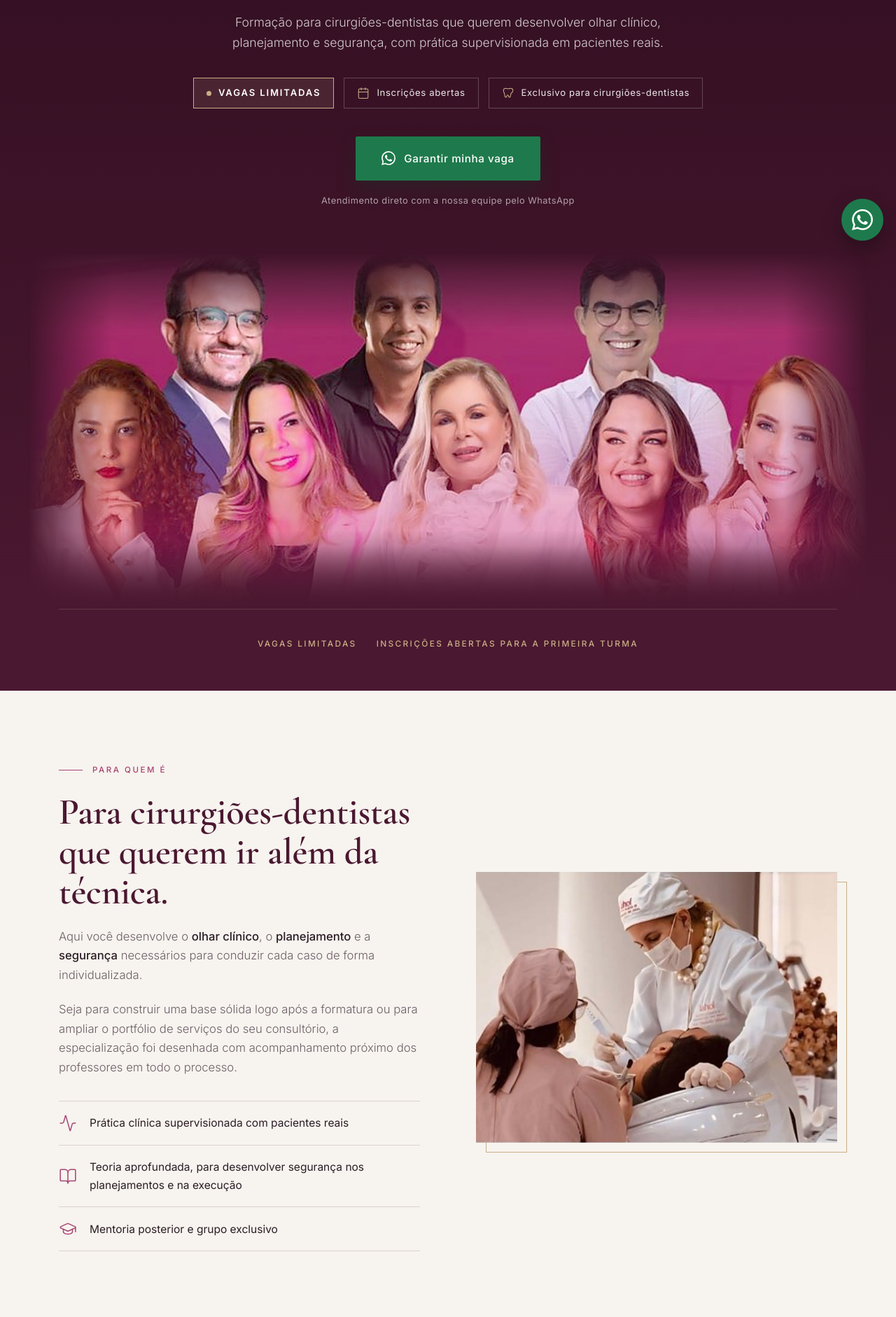
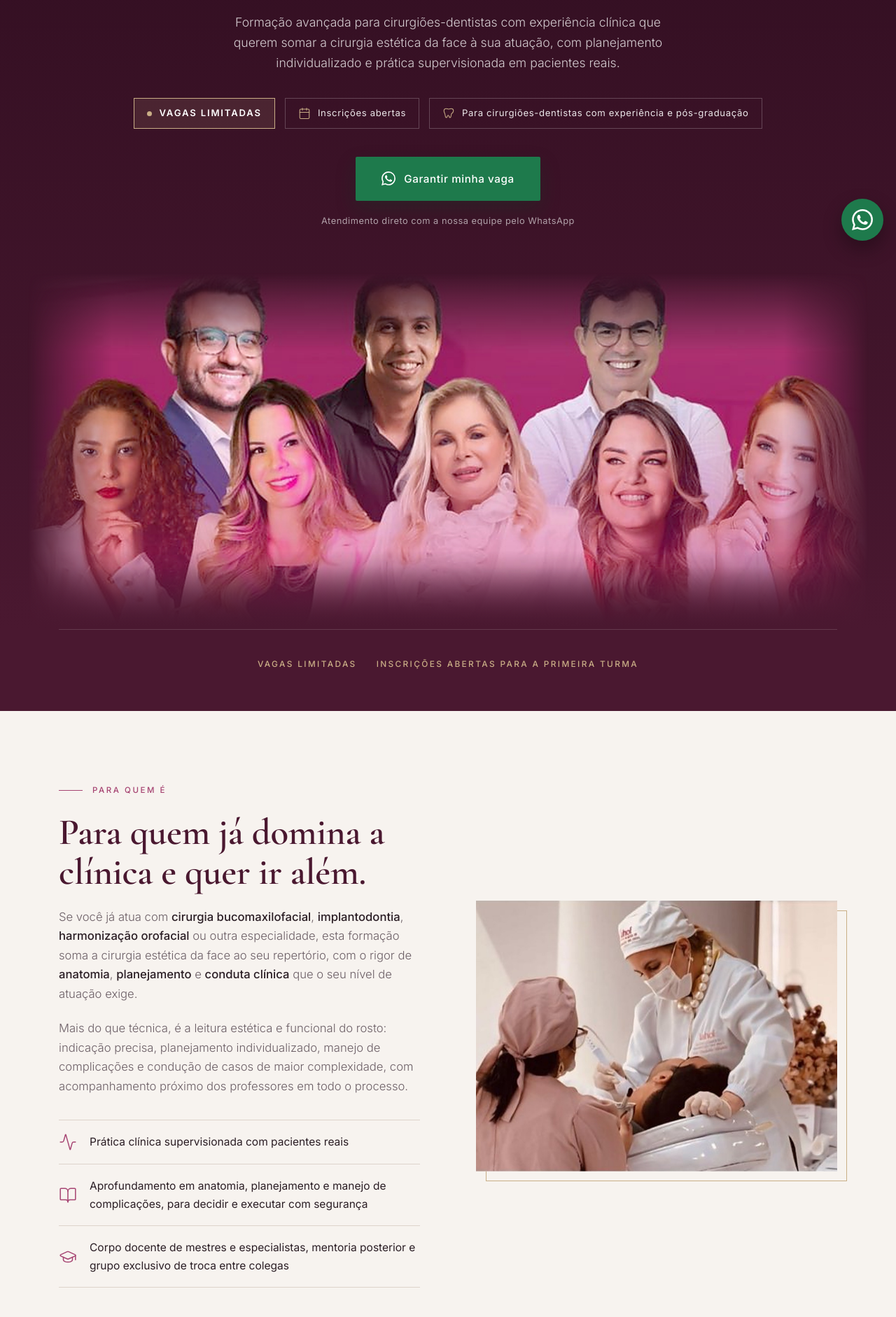
Before and after one commit to renatoamorimdl-ai/iahof-cirurgias-da-face, a plain HTML site: page forms/index.html in a window 1280 px wide. Shown: the part 438-2320 px from the top of the page at 70% size. Drawn offline with nearby package versions, Linux system fonts and the light colour scheme.

Commit message:
Copy da pagina direcionada a dentistas com experiencia e pos-graduacao (sem alterar Pixel, botoes ou rastreamento)
Co-Authored-By: Claude Sonnet 5.5 <noreply@anthropic.com>
Claude-Session: https://claude.ai/code/session_01JCJMpVCaH4kwLwv8nvZ4Pe

```diff
--- a/forms/index.html
+++ b/forms/index.html
@@ -5,10 +5,10 @@
 <meta name="viewport" content="width=device-width, initial-scale=1, viewport-fit=cover">
 <title>Especialização em Cirurgias Estéticas da Face | IAHOF</title>
 <meta name="robots" content="noindex">
-<meta name="description" content="Especialização em Cirurgias Estéticas da Face para cirurgiões-dentistas, com prática clínica supervisionada em pacientes reais. IAHOF, Recife/PE. Vagas limitadas.">
+<meta name="description" content="Especialização em Cirurgias Estéticas da Face para cirurgiões-dentistas com experiência clínica e pós-graduação, com prática supervisionada em pacientes reais. IAHOF, Recife/PE. Vagas limitadas.">
 <meta name="theme-color" content="#3B1228">
 <meta property="og:title" content="Especialização em Cirurgias Estéticas da Face | IAHOF">
-<meta property="og:description" content="Formação para cirurgiões-dentistas com prática supervisionada e teoria aprofundada. Vagas limitadas.">
+<meta property="og:description" content="Formação avançada para cirurgiões-dentistas com experiência clínica, com prática supervisionada em pacientes reais. Vagas limitadas.">
 <meta property="og:type" content="website">
 <meta property="og:image" content="/images/hero.jpg">
 <link rel="icon" href="/images/logo-plum.png">
@@ -358,11 +358,11 @@ body.lead-open{overflow:hidden}
   <div class="wrap">
     <div class="kicker">Especialização presencial · Recife/PE</div>
     <h1>Especialização em <em>Cirurgias Estéticas</em> da Face</h1>
-    <p class="sub">Formação para cirurgiões-dentistas que querem desenvolver olhar clínico, planejamento e segurança, com prática supervisionada em pacientes reais.</p>
+    <p class="sub">Formação avançada para cirurgiões-dentistas com experiência clínica que querem somar a cirurgia estética da face à sua atuação, com planejamento individualizado e prática supervisionada em pacientes reais.</p>
     <div class="badges">
       <span class="badge hot"><span class="dot" style="margin:0"></span>Vagas limitadas</span>
       <span class="badge"><svg class="ic"><use href="#i-cal"/></svg>Inscrições abertas</span>
-      <span class="badge"><svg class="ic"><use href="#i-tooth"/></svg>Exclusivo para cirurgiões-dentistas</span>
+      <span class="badge"><svg class="ic"><use href="#i-tooth"/></svg>Para cirurgiões-dentistas com experiência e pós-graduação</span>
     </div>
     <a class="btn btn-wa js-lead" data-place="hero" href="#"><svg class="wa"><use href="#i-wa"/></svg>Garantir minha vaga</a>
     <span class="cta-note">Atendimento direto com a nossa equipe pelo WhatsApp</span>
@@ -386,13 +386,13 @@ body.lead-open{overflow:hidden}
   <div class="wrap">
     <div>
       <div class="kicker">Para quem é</div>
-      <h2>Para cirurgiões-dentistas que querem ir além da técnica.</h2>
-      <p>Aqui você desenvolve o <strong>olhar clínico</strong>, o <strong>planejamento</strong> e a <strong>segurança</strong> necessários para conduzir cada caso de forma individualizada.</p>
-      <p>Seja para construir uma base sólida logo após a formatura ou para ampliar o portfólio de serviços do seu consultório, a especialização foi desenhada com acompanhamento próximo dos professores em todo o processo.</p>
+      <h2>Para quem já domina a clínica e quer ir além.</h2>
+      <p>Se você já atua com <strong>cirurgia bucomaxilofacial</strong>, <strong>implantodontia</strong>, <strong>harmonização orofacial</strong> ou outra especialidade, esta formação soma a cirurgia estética da face ao seu repertório, com o rigor de <strong>anatomia</strong>, <strong>planejamento</strong> e <strong>conduta clínica</strong> que o seu nível de atuação exige.</p>
+      <p>Mais do que técnica, é a leitura estética e funcional do rosto: indicação precisa, planejamento individualizado, manejo de complicações e condução de casos de maior complexidade, com acompanhamento próximo dos professores em todo o processo.</p>
       <div class="points">
         <div class="point"><svg class="ic"><use href="#i-pulse"/></svg>Prática clínica supervisionada com pacientes reais</div>
-        <div class="point"><svg class="ic"><use href="#i-book"/></svg>Teoria aprofundada, para desenvolver segurança nos planejamentos e na execução</div>
-        <div class="point"><svg class="ic"><use href="#i-cap"/></svg>Mentoria posterior e grupo exclusivo</div>
+        <div class="point"><svg class="ic"><use href="#i-book"/></svg>Aprofundamento em anatomia, planejamento e manejo de complicações, para decidir e executar com segurança</div>
+        <div class="point"><svg class="ic"><use href="#i-cap"/></svg>Corpo docente de mestres e especialistas, mentoria posterior e grupo exclusivo de troca entre colegas</div>
       </div>
     </div>
     <figure class="about-photo"><img src="/images/elisabeth-aula.jpg" alt="Dra. Elisabeth Almeida em atendimento durante a prática clínica no IAHOF" loading="lazy"></figure>
@@ -431,11 +431,11 @@ body.lead-open{overflow:hidden}
   <div class="wrap">
     <div class="kicker">Como é a formação</div>
     <h2>A prática faz parte da formação</h2>
-    <p class="lead">Você terá prática clínica supervisionada com pacientes reais e acompanhamento próximo dos professores durante o processo.</p>
+    <p class="lead">Você conduz casos reais, com planejamento individualizado e acompanhamento próximo dos professores durante todo o processo.</p>
     <div class="feat4">
-      <div class="feat"><svg class="ic"><use href="#i-pulse"/></svg><h3>Prática supervisionada</h3><p>Atendimento a pacientes reais, com professores ao seu lado em cada etapa.</p></div>
+      <div class="feat"><svg class="ic"><use href="#i-pulse"/></svg><h3>Prática supervisionada</h3><p>Condução de casos reais, com professores ao seu lado em cada etapa.</p></div>
       <div class="feat"><svg class="ic"><use href="#i-book"/></svg><h3>Material didático</h3><p>Conteúdo de apoio para estudar, revisar e consultar depois das aulas.</p></div>
-      <div class="feat"><svg class="ic"><use href="#i-chat"/></svg><h3>Grupo exclusivo</h3><p>Troca de conhecimento com professores e colegas durante a especialização.</p></div>
+      <div class="feat"><svg class="ic"><use href="#i-chat"/></svg><h3>Grupo exclusivo</h3><p>Troca de casos e experiências com professores e colegas de diferentes especialidades.</p></div>
     </div>
   </div>
 </section>
@@ -444,8 +444,8 @@ body.lead-open{overflow:hidden}
 <section class="safety">
   <div class="wrap">
     <div class="kicker">Segurança para aprender</div>
-    <h2>Você aprende acompanhado, com estrutura para atuar com segurança.</h2>
-    <p class="lead">Segurança é uma das maiores preocupações de quem busca uma especialização cirúrgica. Por isso ela está no centro do nosso método.</p>
+    <h2>Segurança e conduta clínica em primeiro lugar.</h2>
+    <p class="lead">Para quem já tem consultório e reputação a zelar, segurança não é diferencial, é pré-requisito. Por isso ela está no centro do nosso método.</p>
     <div class="safe4">
       <div class="safe"><svg class="ic"><use href="#i-cross"/></svg><h3>Biossegurança</h3><p>Protocolos rigorosos em todas as etapas do atendimento.</p></div>
       <div class="safe"><svg class="ic"><use href="#i-users"/></svg><h3>Equipe de apoio</h3><p>Time preparado para auxiliar você durante as práticas.</p></div>
@@ -460,7 +460,7 @@ body.lead-open{overflow:hidden}
   <div class="wrap">
     <div class="kicker">Corpo docente</div>
     <h2>Quem vai estar com você nessa jornada</h2>
-    <p class="lead">Professores com formação sólida, experiência clínica e atuação no ensino, reunidos para conduzir cada módulo.</p>
+    <p class="lead">Mestres e especialistas em cirurgia bucomaxilofacial, harmonização orofacial, dermatologia e outras áreas, com experiência clínica e atuação no ensino, reunidos para conduzir cada módulo.</p>
     <div class="fgrid">
 
       <article class="doc main">
@@ -607,13 +607,14 @@ body.lead-open{overflow:hidden}
       <span class="tagtop">Vagas limitadas</span>
       <div class="kicker" style="justify-content:center">Investimento</div>
       <h2>Garanta sua vaga na primeira turma</h2>
+      <p class="lead" style="margin:-4px auto 18px;max-width:34ch;opacity:.85">Um investimento em uma nova frente de atuação, para quem pensa a carreira a longo prazo.</p>
       <div class="price">R$ 4.160<small>/ mês</small></div>
       <div class="dur">Duração do curso: 36 meses</div>
       <ul class="incl">
         <li><svg class="ic"><use href="#i-check"/></svg>Aulas teóricas e práticas com pacientes reais, sob supervisão</li>
-        <li><svg class="ic"><use href="#i-check"/></svg>Teoria aprofundada, para desenvolver segurança nos planejamentos e na execução</li>
+        <li><svg class="ic"><use href="#i-check"/></svg>Aprofundamento em anatomia, planejamento e manejo de complicações</li>
         <li><svg class="ic"><use href="#i-check"/></svg>Material didático e grupo exclusivo de troca de conhecimento</li>
-        <li><svg class="ic"><use href="#i-check"/></svg>Corpo docente com experiência clínica e acadêmica</li>
+        <li><svg class="ic"><use href="#i-check"/></svg>Corpo docente de mestres e especialistas, com experiência clínica e acadêmica</li>
         <li><svg class="ic"><use href="#i-check"/></svg>Biossegurança, equipe de apoio e mentoria posterior, com todas as práticas de segurança dos conselhos e órgãos competentes</li>
       </ul>
       <div class="scarce"><svg class="ic"><use href="#i-clock"/></svg><span><b>Vagas limitadas</b> · Inscrições abertas</span></div>
@@ -631,10 +632,10 @@ body.lead-open{overflow:hidden}
       <h2>Ficou com alguma dúvida?</h2>
     </div>
     <div class="list">
-      <details><summary>Quem pode fazer a especialização?</summary><p>A especialização é exclusiva para cirurgiões-dentistas. Se você é recém-formado ou já atua na área, nossa equipe conversa com você para entender seu momento e orientar o melhor caminho.</p></details>
+      <details><summary>Quem pode fazer a especialização?</summary><p>A especialização é exclusiva para cirurgiões-dentistas e foi pensada para profissionais com experiência clínica, de preferência com pós-graduação ou especialidade em áreas como cirurgia e traumatologia bucomaxilofacial, implantodontia ou harmonização orofacial. Nossa equipe conversa com você para entender seu momento e orientar o melhor caminho.</p></details>
       <details><summary>As aulas são presenciais?</summary><p>Sim. As aulas e as práticas acontecem presencialmente, na sede do IAHOF, na Ilha do Leite, em Recife/PE.</p></details>
       <details><summary>Vou praticar com pacientes reais?</summary><p>Sim. A formação inclui prática clínica supervisionada com pacientes reais, com acompanhamento próximo dos professores durante todo o processo.</p></details>
-      <details><summary>Nunca fiz cirurgia estética. Vou conseguir acompanhar?</summary><p>O programa trabalha anatomia aplicada, diagnóstico, planejamento e técnicas de forma progressiva, com supervisão. Fale com a nossa equipe para avaliar o seu perfil e tirar dúvidas sobre o nível de entrada.</p></details>
+      <details><summary>Já sou especialista em outra área. O que a formação soma à minha atuação?</summary><p>Ela acrescenta a cirurgia estética da face ao seu repertório: anatomia aplicada, avaliação e diagnóstico, planejamento cirúrgico individualizado, técnicas e manejo de complicações, com prática supervisionada. Sua experiência prévia é o ponto de partida e enriquece a troca com a turma.</p></details>
       <details><summary>O que acontece depois do curso?</summary><p>Você conta com mentoria posterior e com o grupo exclusivo de troca de conhecimento para continuar evoluindo com apoio.</p></details>
       <details><summary>Como funciona a matrícula?</summary><p>Clique em "Garantir minha vaga", preencha seus dados e fale com a nossa equipe comercial no WhatsApp para receber todas as informações sobre a turma, condições e formas de pagamento. As vagas são limitadas.</p></details>
     </div>
@@ -645,8 +646,8 @@ body.lead-open{overflow:hidden}
 <section class="final">
   <div class="wrap">
     <div class="kicker" style="justify-content:center">Vagas limitadas</div>
-    <h2>Sua próxima etapa profissional pode começar aqui.</h2>
-    <p class="lead">Fale com a nossa equipe e garanta sua vaga na primeira turma.</p>
+    <h2>Leve a sua experiência clínica para um novo patamar.</h2>
+    <p class="lead">Fale com a nossa equipe, conheça as condições e garanta sua vaga na primeira turma.</p>
     <a class="btn btn-wa js-lead" data-place="final" href="#" style="display:inline-flex;width:auto;max-width:100%"><svg class="wa"><use href="#i-wa"/></svg>Garantir minha vaga</a>
   </div>
 </section>
```
